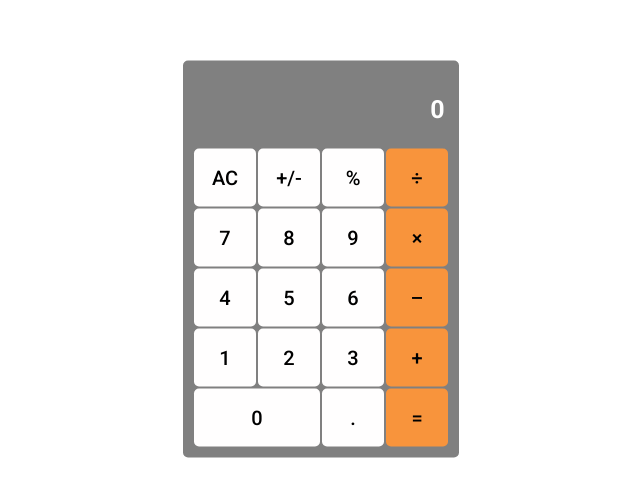
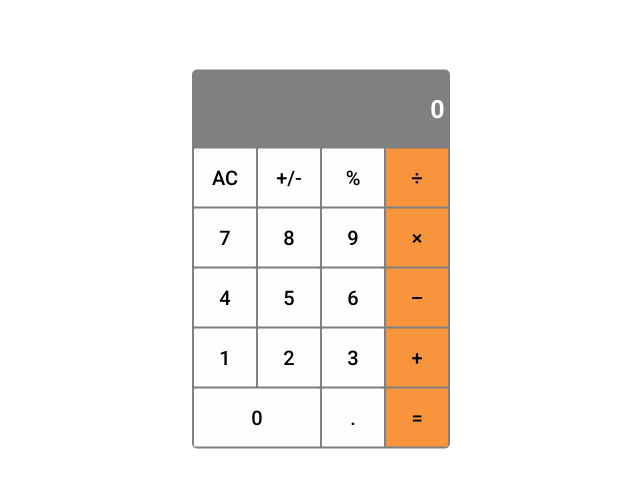
Before and after one commit to brainskev/math-magician-react, a React (Create React App) app: page / in a window 1280 px wide. Shown: the part 141-638 px from the top of the page, without its empty margins (319-959 px from the left). Built offline with nearby package versions, Linux system fonts and the light colour scheme.

Commit message:
change keypad margin

```diff
--- a/src/components/App.css
+++ b/src/components/App.css
@@ -18,7 +18,7 @@ body {
   margin: 0 auto;
   text-align: center;
   background: #808080;
-  border: 10px solid #808080;
+  border: 1px solid #808080;
   border-radius: 5px;
   width: 256px;
 }
@@ -53,7 +53,7 @@ button {
   margin: 1px;
   cursor: pointer;
   border: none;
-  border-radius: 5px;
+  border-radius: 1px;
 }
 
 .left-btns {
```
Also changed, not shown: .eslintrc.json.
